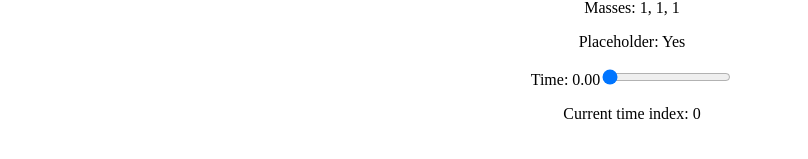
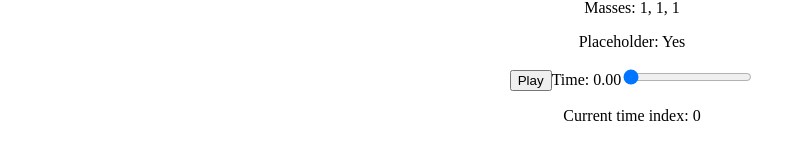
Before and after one commit to zfifteen/three-body-problem, a React (Vite) app: page / in a window 1280 px wide. Shown: the part 1094-1253 px from the top of the page, without its empty margins (8-816 px from the left). Built offline with nearby package versions, Linux system fonts and the light colour scheme.

Commit message:
feat: add play/pause controls for time evolution

```diff
--- a/src/App.tsx
+++ b/src/App.tsx
@@ -11,6 +11,7 @@ function App() {
   const [loading, setLoading] = useState(true)
   const [currentTimeIndex, setCurrentTimeIndex] = useState(0)
   const [selectedScenarioId, setSelectedScenarioId] = useState('equal-mass-ejecting')
+  const [playing, setPlaying] = useState(false)
 
   useEffect(() => {
     const selectedScenario = scenarios.find(s => s.id === selectedScenarioId)
@@ -23,12 +24,30 @@ function App() {
         setScenario(data)
         setLoading(false)
         setCurrentTimeIndex(0) // Reset time index when changing scenario
+        setPlaying(false) // Stop playing when changing scenario
       })
       .catch(error => {
         console.error('Error loading scenario:', error)
         setLoading(false)
       })
   }, [selectedScenarioId])
+
+  useEffect(() => {
+    if (!playing || !scenario) return
+
+    const interval = setInterval(() => {
+      setCurrentTimeIndex((prev) => {
+        const next = prev + 1
+        if (next >= scenario.time.length) {
+          setPlaying(false)
+          return prev
+        }
+        return next
+      })
+    }, 100) // Adjust speed as needed
+
+    return () => clearInterval(interval)
+  }, [playing, scenario])
 
   if (loading) {
     return <div>Loading scenario...</div>
@@ -72,6 +91,7 @@ function App() {
         <p>Masses: {scenario.masses.join(', ')}</p>
         <p>Placeholder: {scenario.placeholder ? 'Yes' : 'No'}</p>
         <div>
+          <button onClick={() => setPlaying(!playing)}>{playing ? 'Pause' : 'Play'}</button>
           <label htmlFor="time-scrub">Time: {scenario.time[currentTimeIndex]?.toFixed(2)}</label>
           <input
             id="time-scrub"
@@ -79,7 +99,10 @@ function App() {
             min={0}
             max={scenario.time.length - 1}
             value={currentTimeIndex}
-            onChange={(e) => setCurrentTimeIndex(parseInt(e.target.value))}
+            onChange={(e) => {
+              setCurrentTimeIndex(parseInt(e.target.value))
+              setPlaying(false) // Pause when scrubbing
+            }}
           />
         </div>
         <p>Current time index: {currentTimeIndex}</p>
```
Also changed, not shown: 3 other files (tests, documents, lock files or other folders).
